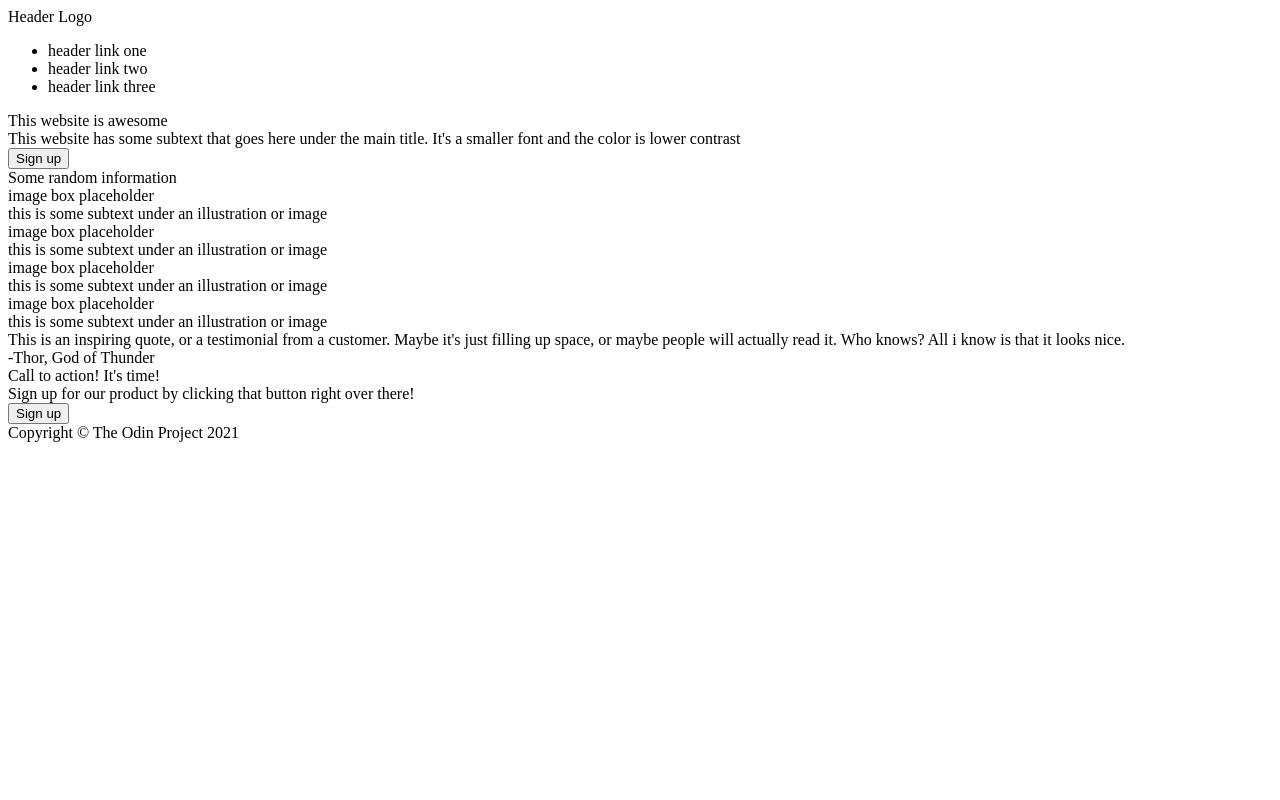
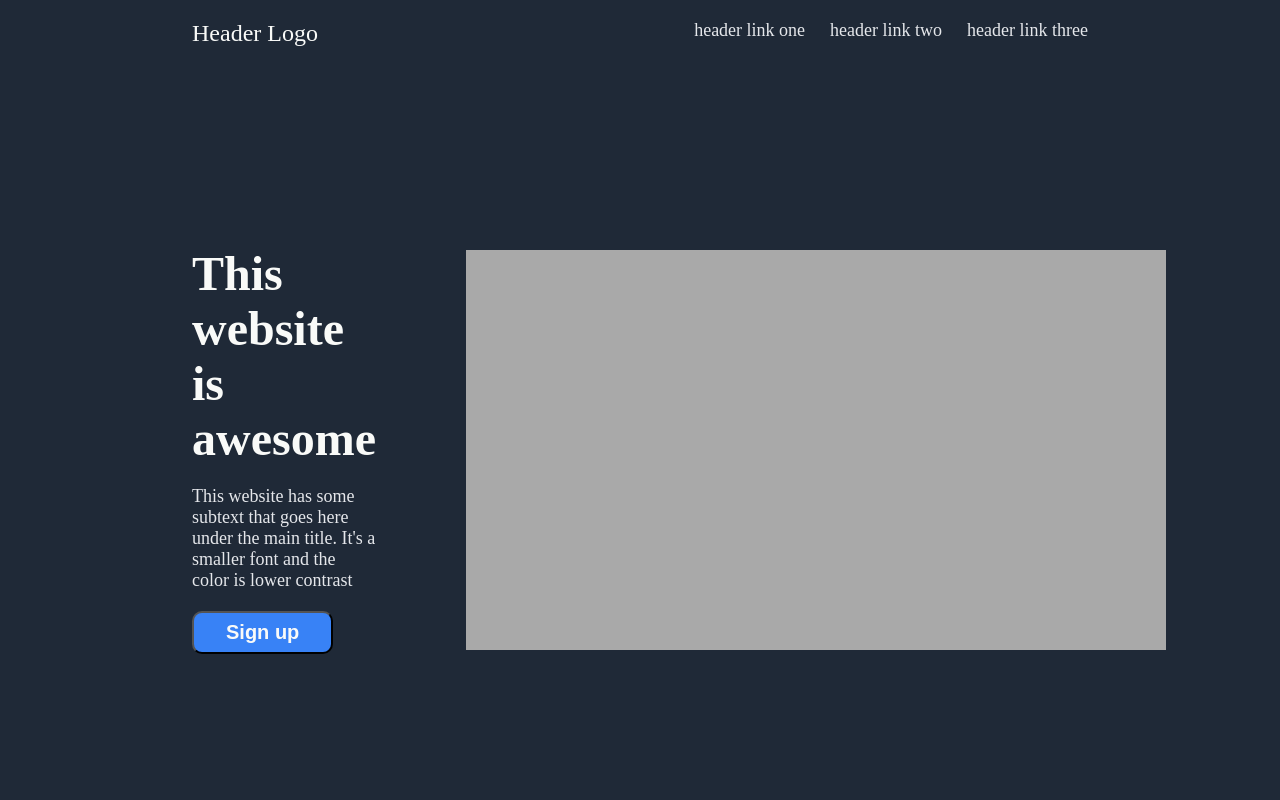
Before and after one commit to jamesBariuad/odin-landing-page, a plain HTML site: page index.html in a window 1280 px wide. Shown: the top 800 px of the page. Drawn offline with Linux system fonts and the light colour scheme.

Commit message:
Added first part(hero page)

```diff
--- a/index.html
+++ b/index.html
@@ -5,23 +5,31 @@
     <meta http-equiv="X-UA-Compatible" content="IE=edge" />
     <meta name="viewport" content="width=device-width, initial-scale=1.0" />
     <title>Landing Page</title>
+    <link rel="stylesheet" href="styles.css" />
   </head>
   <body>
     <div class="first-part">
       <div class="header">
-        <div>Header Logo</div>
+        <div class="header-logo-text">Header Logo</div>
         <ul>
-          <li><a>header link one</a></li>
-          <li><a>header link two</a></li>
-          <li><a>header link three</a></li>
+          <li><a href="google.com">header link one</a></li>
+          <li><a href="google.com">header link two</a></li>
+          <li><a href="google.com">header link three</a></li>
         </ul>
       </div>
-      <div class="main-title">This website is awesome</div>
-      <div>
-        This website has some subtext that goes here under the main title. It's
-        a smaller font and the color is lower contrast
+      <div class="hero-content">
+        <div class="left">
+            <div class="main-text">This website is awesome</div>
+            <div class="secondary-text">
+              This website has some subtext that goes here under the main title.
+              It's a smaller font and the color is lower contrast
+            </div>
+            <button>Sign up</button>
+          </div>
+          <div class="right">
+            <div class="main-image"></div>
+          </div>
       </div>
-      <button>Sign up</button>
     </div>
 
     <div class="second-part">
@@ -50,15 +58,13 @@
     </div>
 
     <div class="fourth-part">
-        <div>Call to action! It's time!</div>
-        <div>Sign up for our product by clicking that button right over there!</div>
-        <button>Sign up</button>
-
+      <div>Call to action! It's time!</div>
+      <div>
+        Sign up for our product by clicking that button right over there!
+      </div>
+      <button>Sign up</button>
     </div>
 
-    <div class="footer">
-        Copyright © The Odin Project 2021
-
-    </div>
+    <div class="footer">Copyright © The Odin Project 2021</div>
   </body>
 </html>
--- /dev/null
+++ b/styles.css
@@ -0,0 +1,67 @@
+*{
+    margin: 0;
+    padding: 0;
+}
+
+.first-part{
+
+    background-color: #1f2937;
+    padding: 0 15%;
+}
+
+.header{
+    display: flex;
+    padding: 20px 0;
+}
+
+.header-logo-text{
+    font-size: 24px;
+    color: #f9faf8;
+}
+
+a{
+    text-decoration: none;
+    color: #e5e7eb;
+    font-size: 18px;
+}
+
+ul{
+    list-style-type: none;
+    margin-left: auto;
+    display: flex;
+    gap: 25px;
+}
+
+.main-text{
+    font-size: 48px;
+    font-weight: 800;
+    color: #f9faf8;
+}
+
+.secondary-text{
+    font-size: 18px;
+    color: #e5e7eb;
+    margin: 20px 0;
+}
+
+button{
+    background-color: #3882f6;
+    border-radius: 10px;
+    padding: 8px 32px;
+    color: #f9faf8;
+    font-size: 20px;
+    font-weight: 800;
+}
+
+.main-image{
+    width: 700px;
+    height: 400px;
+    background-color: darkgray;
+}
+
+.hero-content{
+    display: flex;
+    align-items: center;
+    padding: 20% 0;
+    gap: 10%;
+}
```
